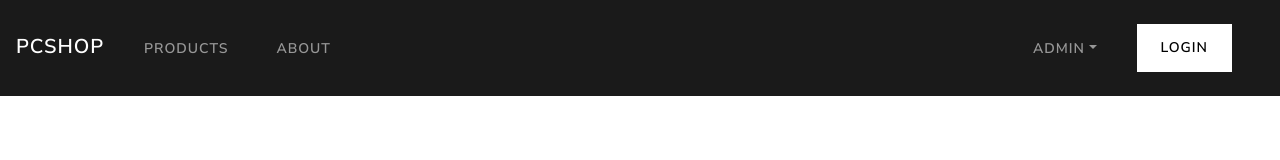
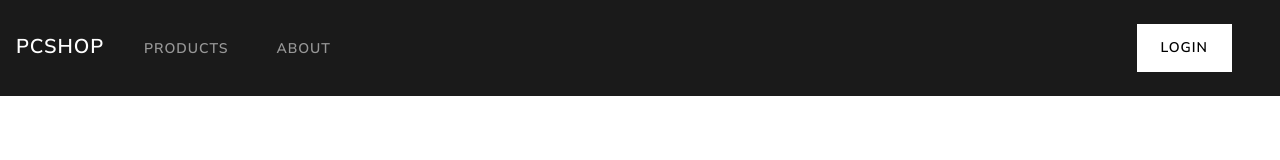
Before and after one commit to nmacenco/Ecommerce-Project, a React (Create React App) app in the folder client/: page /login in a window 1280 px wide. Shown: the top 160 px of the page. Built offline with nearby package versions, Linux system fonts and the light colour scheme.

Commit message:
Nav render Admin or User list

```diff
--- a/client/src/components/Login/Login.tsx
+++ b/client/src/components/Login/Login.tsx
@@ -53,8 +53,8 @@ const Login = (): JSX.Element => {
         if(!user){
             console.log('user: ',inputs);
             dispatch(GetUSer(inputs.email,inputs.passUser,()=>{
-                navigate('/products')
             }));
+            navigate('/products')
 
         }
     }
--- a/client/src/components/nav/Nav.tsx
+++ b/client/src/components/nav/Nav.tsx
@@ -16,12 +16,13 @@ import { Routes } from "react-router-dom";
 import { Product } from "../../redux/interface";
 import UserDropdown from "./userDropdown/UserDropdown";
 import CartIcon from "./cartIcon/CartIcon";
+import { useLocalStorage } from "../../helpers/useLocalStorage";
 
 const Nav = (): JSX.Element => {
   const dispatch = useDispatch();
   const user = useSelector((state: State) => state.user);
   const productsCart = useSelector((state: State) => state.cart.cart);
-
+  const [userInStorage , setuserInStorage] = useLocalStorage('USER_LOGGED','')
   const logout = (event: React.MouseEvent<HTMLSpanElement>) => {
     event.preventDefault();
     dispatch(LogoutUser());
@@ -65,19 +66,28 @@ const Nav = (): JSX.Element => {
             <Route path="/adminMode" element={<Search />} />
           </Routes>
 
+          {
+            userInStorage && userInStorage.role === 'admin' ?
+              <AdminDropdown />
+            : userInStorage && userInStorage.role === 'user' ?
+
+            <UserDropdown />
+            :
+            !user && (
+              <Link
+                to="/login"
+                className="nav-item btn btn-secondary my-2 link-Router"
+              >
+                Login
+              </Link>
+            )
+
+          }
+
           {/* Dependiendo de que TIPO de usuario sea: */}
-          <AdminDropdown />
-          {/* <UserDropdown />	 */}
 
           {/* Una vez iniciada la sesion este boton no deberia aparecer */}
-          {!user && (
-            <Link
-              to="/login"
-              className="nav-item btn btn-secondary my-2 link-Router"
-            >
-              Login
-            </Link>
-          )}
+
         </div>
       </div>
 
```
